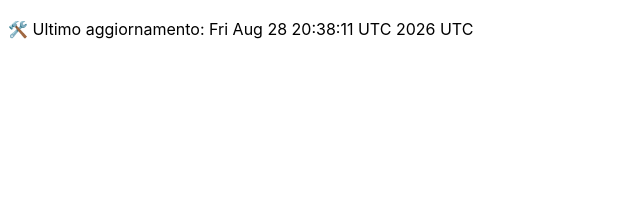
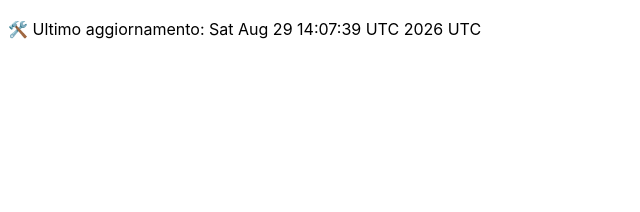
Before and after one commit to DanteTrb/DanteTrb.github.io, a Jekyll site: the page built from badges.md, in a window 1280 px wide. Shown: the top 212 px of the page, without its empty margins (0-640 px from the left). Built offline with Jekyll 4.4.1, drawn with Linux system fonts in a browser that asks for light colours; our own code applies the rules of GitHub Pages for plain Markdown files.

Commit message:
🛠️ Aggiornamento automatico badge

```diff
--- a/badges.md
+++ b/badges.md
@@ -1 +1 @@
-🛠️ Ultimo aggiornamento: Fri Aug 28 20:38:11 UTC 2026 UTC
+🛠️ Ultimo aggiornamento: Sat Aug 29 14:07:39 UTC 2026 UTC
```
